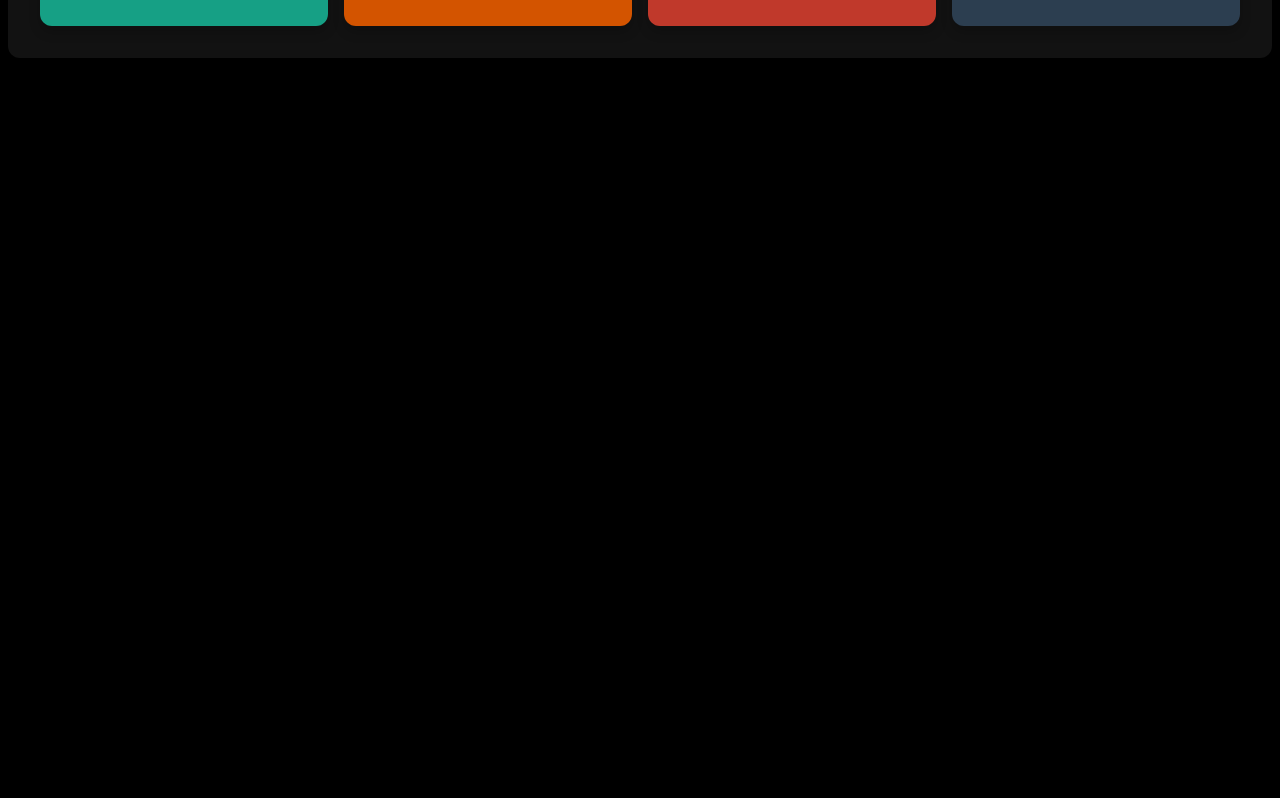
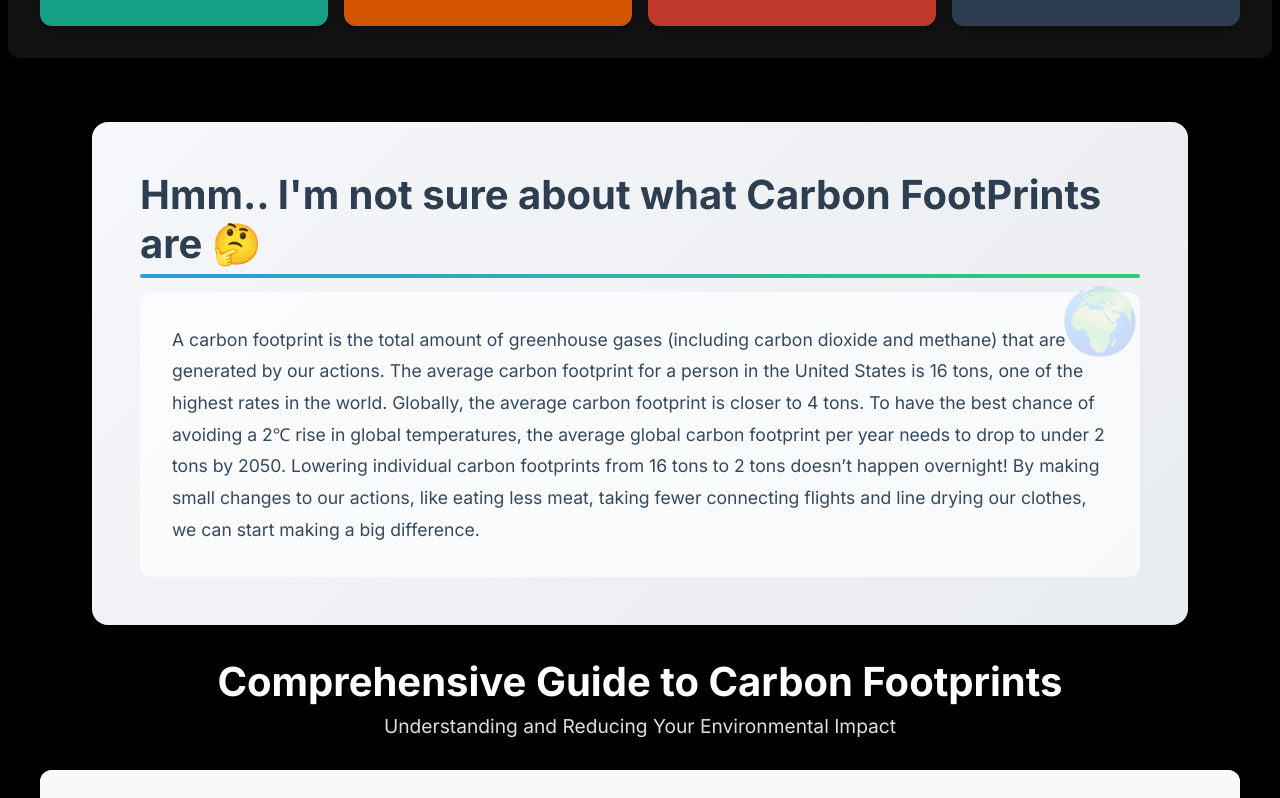
Before and after one commit to elyashium/Terra, a React (Vite) app: page / in a window 1280 px wide. Shown: the part 1460-2258 px from the top of the page. Built offline with nearby package versions, Linux system fonts and the light colour scheme.

Commit message:
added learn

```diff
--- a/src/App.css
+++ b/src/App.css
@@ -10,14 +10,16 @@
 
 main {
     background-color: rgb(0, 0, 0);
-    height: 300vh;
+    height: 500vh;
     overflow: hidden;
 }
-.secondPage{
+
+.secondPage {
     background-color: rgb(0, 0, 0);
     height: 100vh;
     overflow: hidden;
 }
+
 .earth {
     height: 66vh;
     width: 57vw;
@@ -188,7 +190,7 @@ main {
     max-width: 1200px;
     margin: 0 auto;
     position: relative;
-    top : 30vh;
+    top: 30vh;
 }
 
 .timeline-header {
@@ -220,7 +222,7 @@ main {
     padding: 1.5rem;
     border-radius: 12px;
     transition: transform 0.3s ease;
-    box-shadow: 0 6px 12px rgba(0,0,0,0.2);
+    box-shadow: 0 6px 12px rgba(0, 0, 0, 0.2);
 }
 
 .timeline-item:hover {
@@ -282,11 +284,109 @@ main {
 /* Learn about page */
 
 
+.what-carbon {
+    position: relative;
+    background: linear-gradient(135deg, #f5f7fa 0%, #e9ecef 100%);
+    border-radius: 16px;
+    padding: 3rem;
+    box-shadow:
+        0 15px 30px rgba(0, 0, 0, 0.05),
+        0 10px 20px rgba(0, 0, 0, 0.04);
+    max-width: 1000px;
+    margin: 2rem auto;
+    overflow: hidden;
+}
+
+.what-carbon::before {
+    content: '';
+    position: absolute;
+    top: -50%;
+    left: -50%;
+    width: 200%;
+    height: 200%;
+    background: repeating-linear-gradient(45deg,
+            transparent,
+            transparent 50px,
+            rgba(255, 255, 255, 0.02) 50px,
+            rgba(255, 255, 255, 0.02) 100px);
+    opacity: 0.1;
+    z-index: 1;
+}
+
+.what-carbon h2 {
+    font-size: 2.5rem;
+    color: #2c3e50;
+    margin-bottom: 1.5rem;
+    position: relative;
+    display: inline-block;
+}
+
+.what-carbon h2::after {
+    content: '';
+    position: absolute;
+    bottom: -10px;
+    left: 0;
+    width: 100%;
+    height: 4px;
+    background: linear-gradient(to right, #3498db, #2ecc71);
+    border-radius: 2px;
+}
+
+.what-carbon-txt {
+    font-size: 1.1rem;
+    line-height: 1.8;
+    color: #34495e;
+    background-color: rgba(255, 255, 255, 0.7);
+    padding: 2rem;
+    border-radius: 12px;
+    position: relative;
+    z-index: 2;
+}
+
+.what-carbon-txt::before {
+    content: '🌍';
+    position: absolute;
+    top: -30px;
+    right: 0;
+    font-size: 4rem;
+    opacity: 0.2;
+    z-index: -1;
+}
+
+@media (max-width: 768px) {
+    .what-carbon {
+        padding: 1.5rem;
+        margin: 1rem;
+    }
+
+    .what-carbon h2 {
+        font-size: 2rem;
+    }
+
+    .what-carbon-txt {
+        font-size: 1rem;
+        padding: 1.5rem;
+    }
+}
+
+/* Subtle text highlight effect */
+.what-carbon-txt::selection {
+    background-color: #3498db;
+    color: white;
+}
+
+/* Subtle animation */
+
+
 .learn-carbon-container {
     max-width: 1200px;
     margin: 0 auto;
     padding: 2rem;
-    background-color: #f4f4f4;
+    background-color: #000000;
+    color: white;
+    position: relative;
+    top: 30vh;
+    font-family: inter;
 }
 
 .learn-carbon-header {
@@ -295,20 +395,20 @@ main {
 }
 
 .learn-carbon-header h2 {
-    color: #2c3e50;
+    color: #ffffff;
     font-size: 2.5rem;
     margin-bottom: 0.5rem;
 }
 
 .learn-carbon-header p {
-    color: #7f8c8d;
+    color: #dedede;
     font-size: 1.2rem;
 }
 
 .carbon-sections {
     background-color: white;
     border-radius: 12px;
-    box-shadow: 0 6px 12px rgba(0,0,0,0.1);
+    box-shadow: 0 6px 12px rgba(0, 0, 0, 0.1);
     overflow: hidden;
 }
 
@@ -344,6 +444,7 @@ main {
 .section-content {
     padding: 1.5rem;
     background-color: white;
+    color: #000000;
 }
 
 .section-content h4 {
@@ -353,26 +454,31 @@ main {
     margin-bottom: 1rem;
 }
 
-  .emission-breakdown, .reduction-strategies {
+.emission-breakdown,
+.reduction-strategies {
     display: grid;
     grid-template-columns: repeat(2, 1fr);
     gap: 1rem;
 }
 
-  .emission-category, .strategy-category {
+.emission-category,
+.strategy-category {
     background-color: #f1f3f4;
     padding: 1rem;
     border-radius: 8px;
 }
 
-  .emission-category ul, .reduction-strategies ul {
+.emission-category ul,
+.reduction-strategies ul {
     list-style-type: disc;
     padding-left: 1.5rem;
     color: #34495e;
 }
 
 @media (max-width: 768px) {
-    .emission-breakdown, .reduction-strategies {
+
+    .emission-breakdown,
+    .reduction-strategies {
         grid-template-columns: 1fr;
     }
 }
--- a/src/components/Hero.jsx
+++ b/src/components/Hero.jsx
@@ -6,6 +6,7 @@ import { useNavigate } from 'react-router-dom'
 import CarbonCalculator from './CarbonCalculator'
 import Timeline from './Timeline'
 import '../app.css'
+import Learn from './Learn'
 
 export default function Hero() {
   const navigate = useNavigate();
@@ -42,8 +43,8 @@ export default function Hero() {
           <Timeline />
         </Element>
 
-        <Element name="learn" className="learn-section" style={{ display: 'none' }}>
-          {/* Placeholder for learn section */}
+        <Element name="learn" className="learn-section">
+         <Learn />
         </Element>
 
         <Element name="events" className="events-section" style={{ display: 'none' }}>
--- a/src/components/Learn.jsx
+++ b/src/components/Learn.jsx
@@ -2,7 +2,7 @@
 import React, { useState } from 'react'
 import '../app.css'
 
-export default function LearnCarbonFootprint() {
+export default function Learn() {
     const [activeSection, setActiveSection] = useState(null);
 
     const carbonSections = [
@@ -135,6 +135,13 @@ export default function LearnCarbonFootprint() {
 
     return (
         <div className="learn-carbon-container">
+
+            <div className="what-carbon">
+                <h2>Hmm.. I'm not sure about what Carbon FootPrints are 🤔</h2>
+                <div className="what-carbon-txt">A carbon footprint is the total amount of greenhouse gases (including carbon dioxide and methane) that are generated by our actions.
+                    The average carbon footprint for a person in the United States is 16 tons, one of the highest rates in the world. Globally, the average carbon footprint is closer to 4 tons. To have the best chance of avoiding a 2℃ rise in global temperatures, the average global carbon footprint per year needs to drop to under 2 tons by 2050.
+                    Lowering individual carbon footprints from 16 tons to 2 tons doesn’t happen overnight! By making small changes to our actions, like eating less meat, taking fewer connecting flights and line drying our clothes, we can start making a big difference.</div>
+            </div>
             <div className="learn-carbon-header">
                 <h2>Comprehensive Guide to Carbon Footprints</h2>
                 <p>Understanding and Reducing Your Environmental Impact</p>
```
Lines whose indentation alone changed are shown as unchanged.
